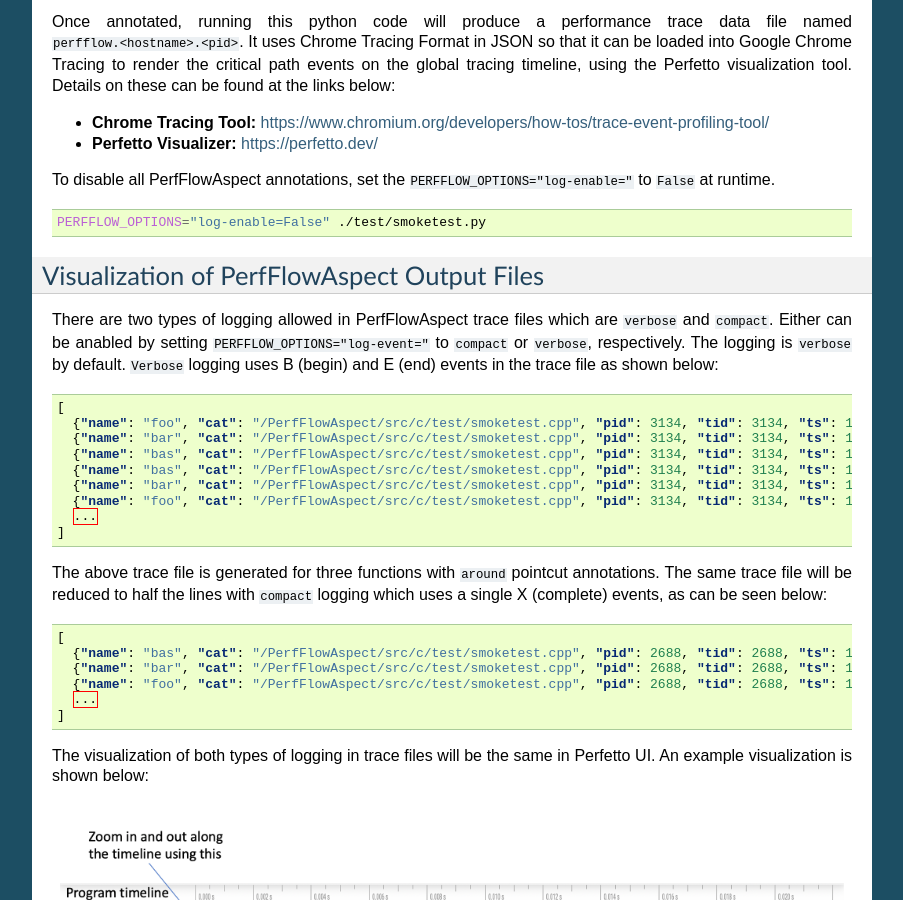
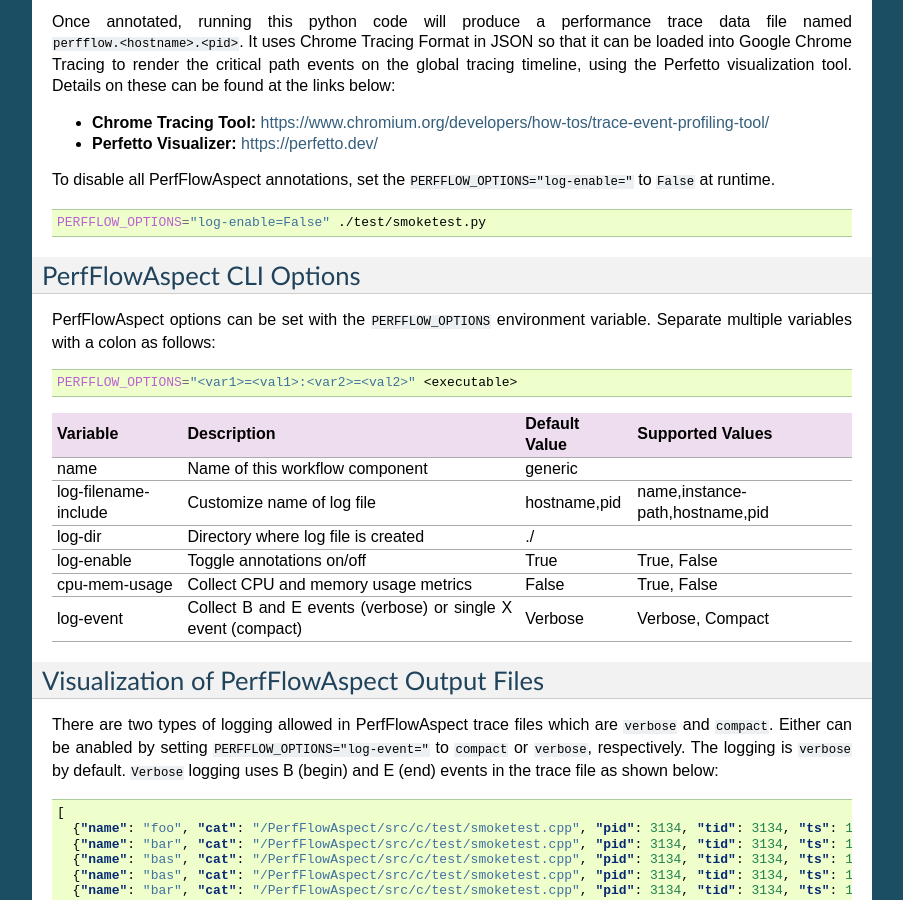
Before and after one commit to flux-framework/PerfFlowAspect, a Sphinx documentation site: the page built from docs/BasicTutorial.rst, in a window 1280 px wide and 900 px high, scrolled down 1079 px. Shown: the whole window, without its empty margins (198-1101 px from the left). Built offline with Sphinx 7.4.7, drawn with Linux system fonts in a browser that asks for light colours; some of the changed text lies outside the part shown.

Commit message:
add table for PerfFlow CLI options

```diff
--- a/docs/BasicTutorial.rst
+++ b/docs/BasicTutorial.rst
@@ -90,6 +90,33 @@ To disable all PerfFlowAspect annotations, set the
 .. code:: bash
 
    PERFFLOW_OPTIONS="log-enable=False" ./test/smoketest.py
+
+****************************
+ PerfFlowAspect CLI Options
+****************************
+
+PerfFlowAspect options can be set with the ``PERFFLOW_OPTIONS`` environment
+variable. Separate multiple variables with a colon as follows:
+
+.. code:: bash
+
+   PERFFLOW_OPTIONS="<var1>=<val1>:<var2>=<val2>" <executable>
+
++----------------------+--------------------------------------------------------------+---------------+---------------------------------+
+| Variable             | Description                                                  | Default Value | Supported Values                |
++======================+==============================================================+===============+=================================+
+| name                 | Name of this workflow component                              | generic       |                                 |
++----------------------+--------------------------------------------------------------+---------------+---------------------------------+
+| log-filename-include | Customize name of log file                                   | hostname,pid  | name,instance-path,hostname,pid |
++----------------------+--------------------------------------------------------------+---------------+---------------------------------+
+| log-dir              | Directory where log file is created                          | ./            |                                 |
++----------------------+--------------------------------------------------------------+---------------+---------------------------------+
+| log-enable           | Toggle annotations on/off                                    | True          | True, False                     |
++----------------------+--------------------------------------------------------------+---------------+---------------------------------+
+| cpu-mem-usage        | Collect CPU and memory usage metrics                         | False         | True, False                     |
++----------------------+--------------------------------------------------------------+---------------+---------------------------------+
+| log-event            | Collect B and E events (verbose) or single X event (compact) | Verbose       | Verbose, Compact                |
++----------------------+--------------------------------------------------------------+---------------+---------------------------------+
 
 **********************************************
  Visualization of PerfFlowAspect Output Files
```
